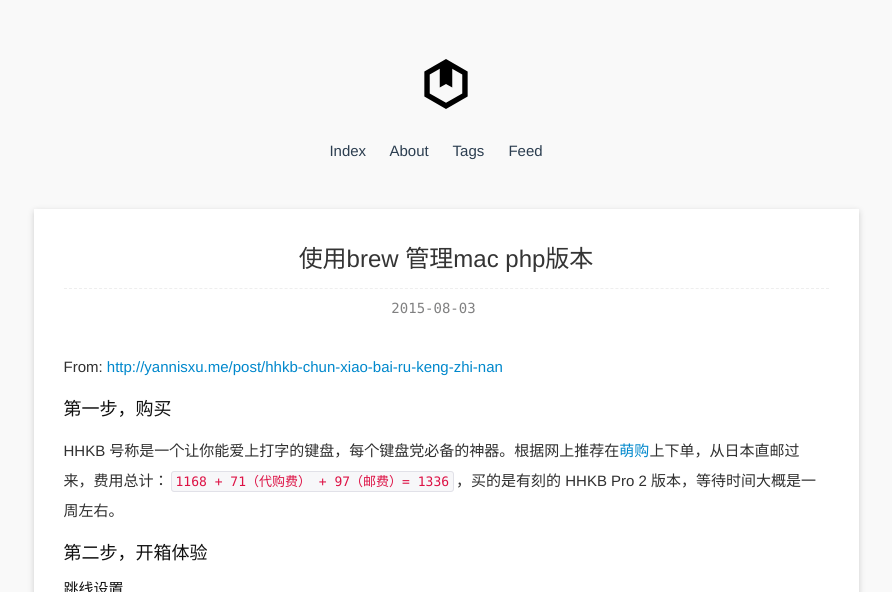
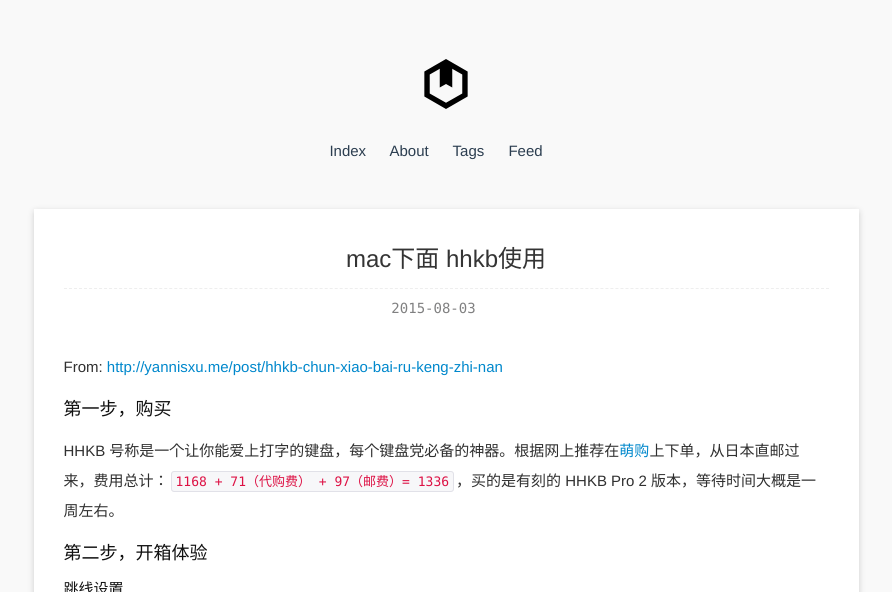
Before and after one commit to foursking/foursking.github.com, a Jekyll site: the page built from _posts/2015-08-03-use-hhkb-in-mac.md, in a window 1280 px wide and 900 px high, cut to the strip 0-592 px from the top of the window. Shown: the whole strip, without its empty margins (194-1086 px from the left). Built offline with Jekyll 4.4.1, drawn with Linux system fonts in a browser that asks for light colours; nearby versions of some CDN libraries; Markdown is read by kramdown in place of the engine named in the settings; comment, search, counter and statistics services are not loaded.

Commit message:
add file

```diff
--- a/_posts/2015-08-03-use-hhkb-in-mac.md
+++ b/_posts/2015-08-03-use-hhkb-in-mac.md
@@ -1,7 +1,7 @@
 ---
 layout: post
-title: 使用brew 管理mac php版本
-categories: [php]
+title: mac下面 hhkb使用
+categories: [tool]
 
 ---
 
```
